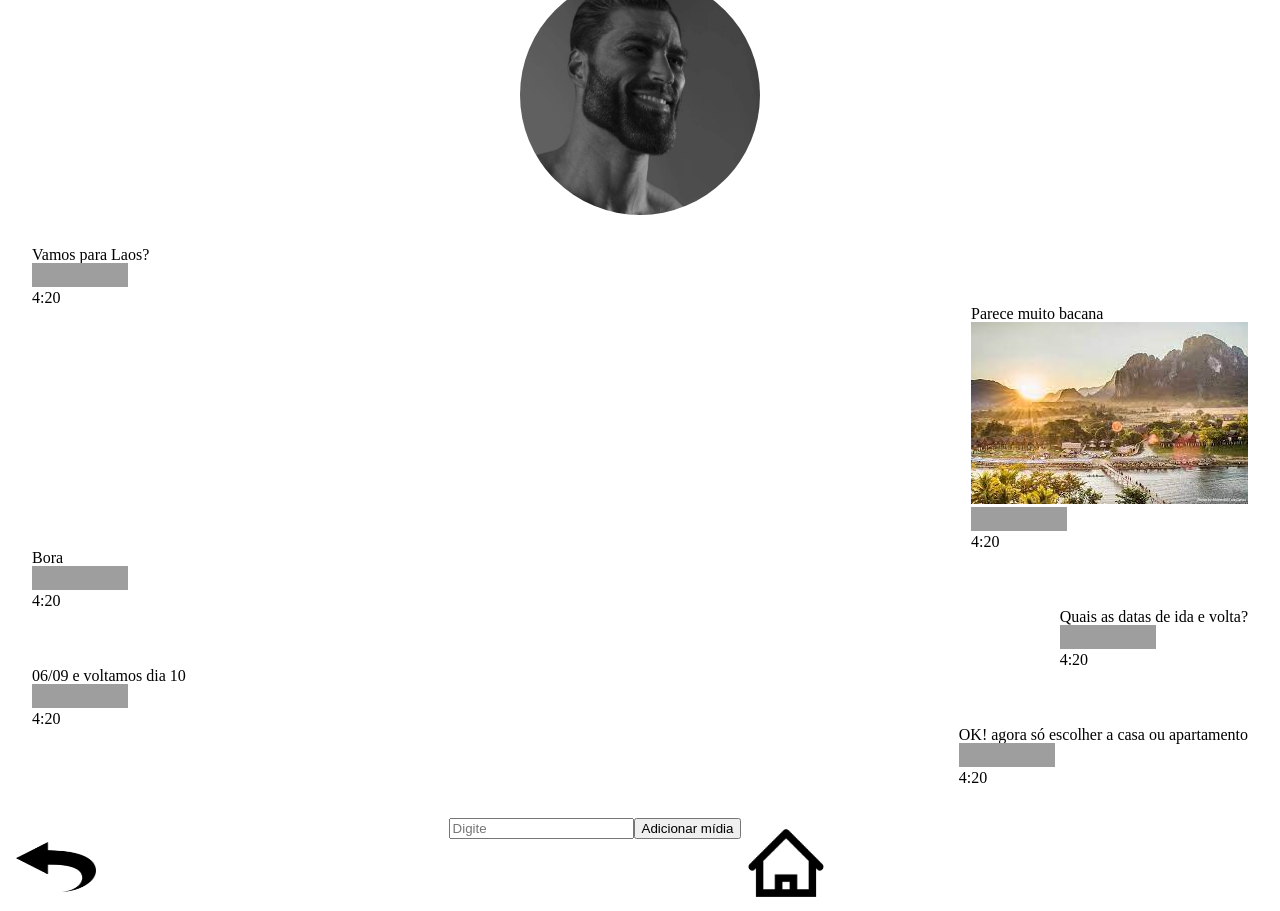
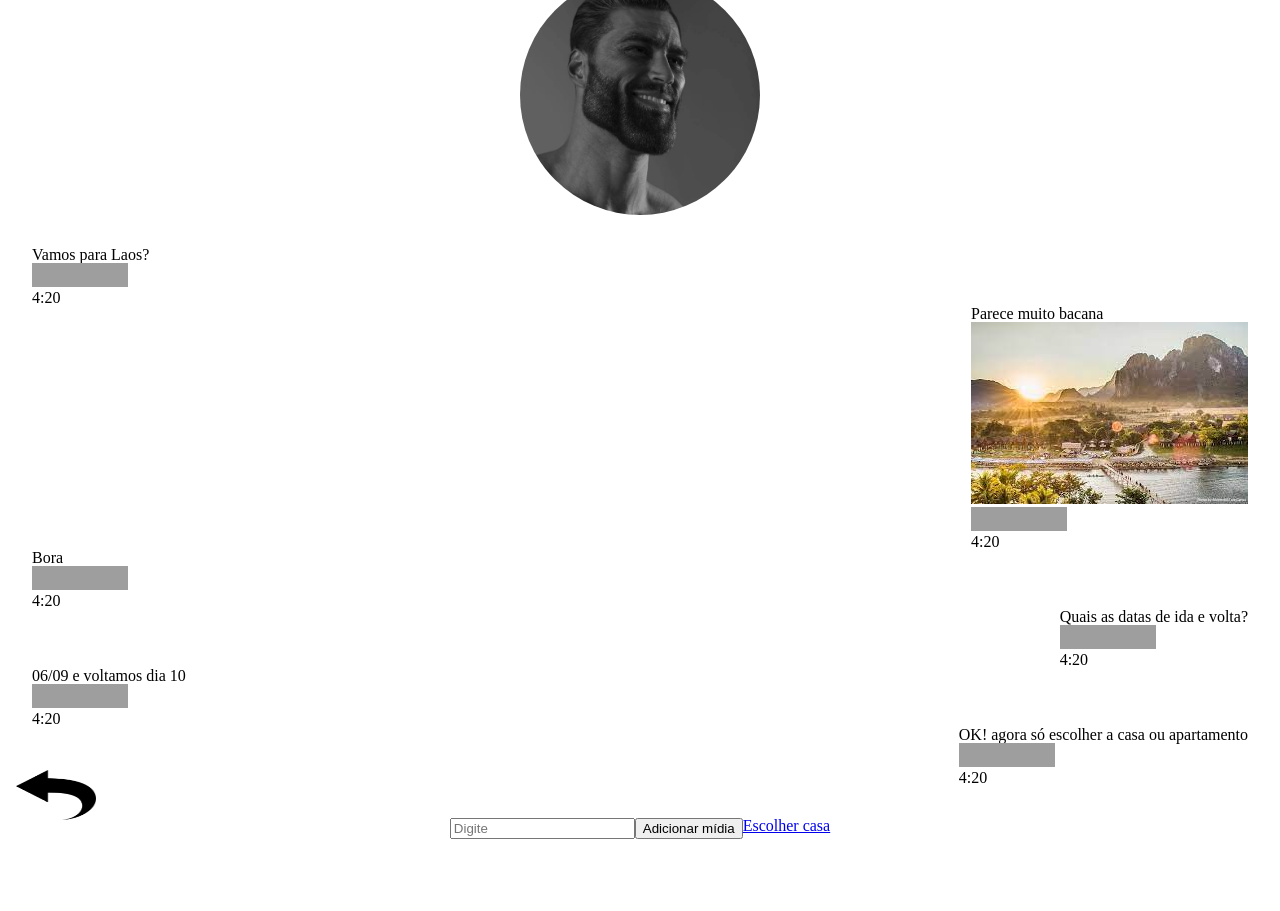
Before and after one commit to GiselleMelo/Co-design-, a plain HTML site: page chat.html in a window 1280 px wide. Shown: the part 81-992 px from the top of the page. After the commit the page ends 920 px from the top, so only its background shows below. Drawn offline with Linux system fonts and the light colour scheme; grey boxes are pictures that could not be loaded.

Commit message:
tirando casa como botao

```diff
--- a/chat.html
+++ b/chat.html
@@ -102,7 +102,7 @@
 				<ul id="input">
                 	<li><input type="text" placeholder="Digite"></li>
                 	<li><input type="button" value="Adicionar mídia"></li>
-					<li ><a href='Apartamentos_chat.html'> <img id = "escolhemos" src="escolhemos.png" alt="Escolhemos" title="Escolhemos"> </a></li>
+					<li ><a href='Apartamentos_chat.html'> Escolher casa </a></li>
 					<li id = "voltar"><a href="amigos.html"> <img id ="img_voltar" src="voltar.png" alt="Voltar para a página anterior" title="Voltar"> </a></li>
 				</ul>
 			</footer>
```
